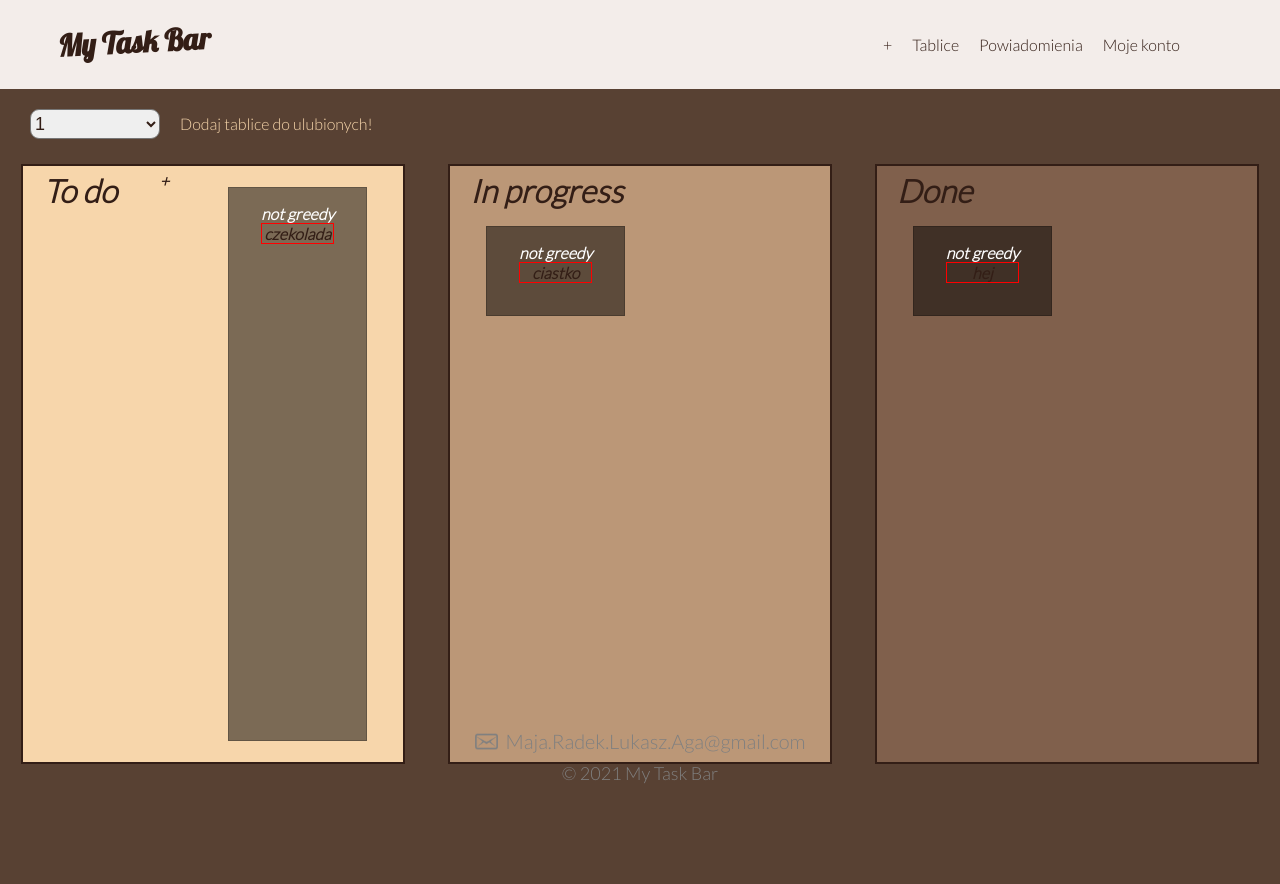
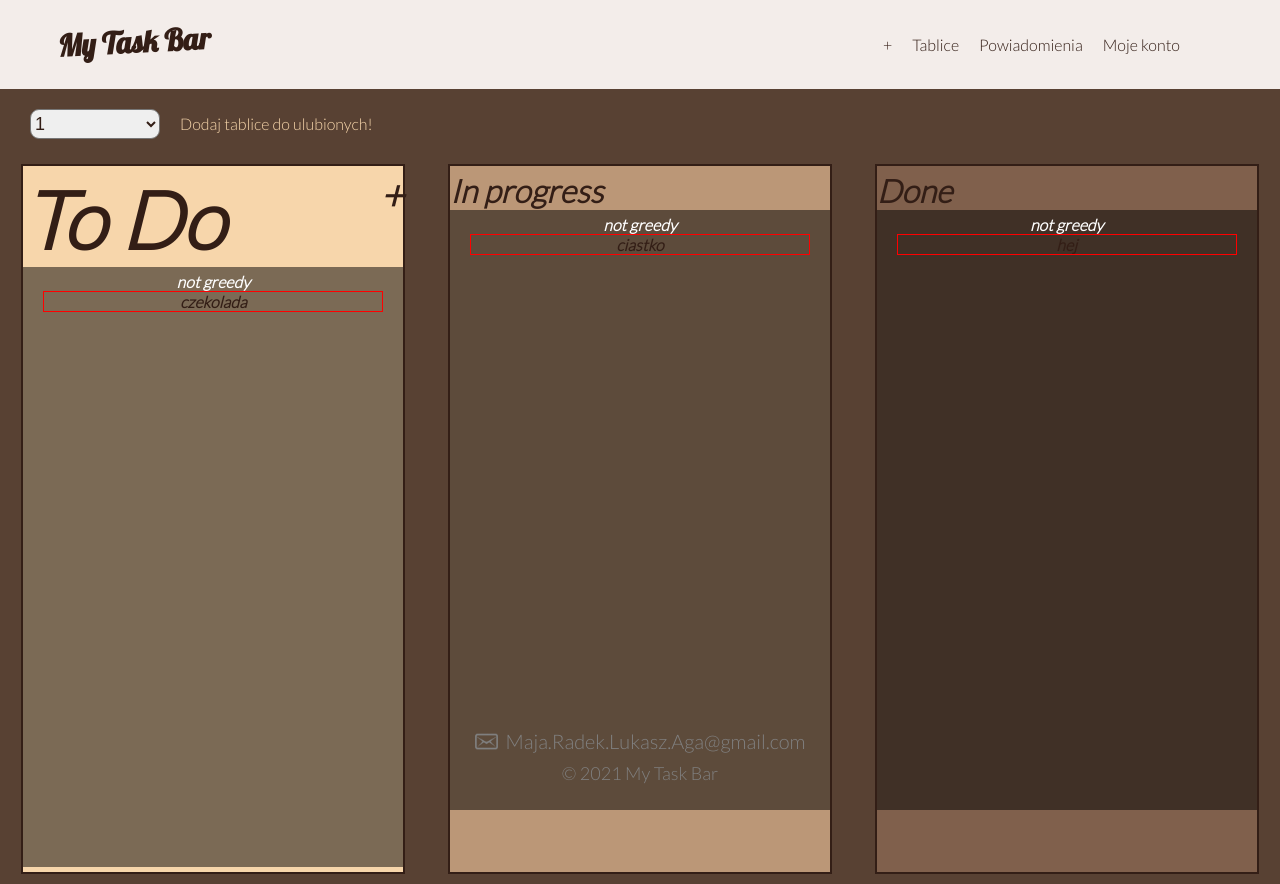
Before and after one commit to infoshareacademy/jfdzr2-nuclear-penguins, a React (Create React App) app: page /bartable in a window 1280 px wide. Before the commit the page ends 800 px from the top, so only its background shows below. Built offline with nearby package versions, Linux system fonts and the light colour scheme.

Commit message:
WIP: add the drop container on whole borad

```diff
--- a/src/components/boards/Boards.js
+++ b/src/components/boards/Boards.js
@@ -7,6 +7,8 @@ import {Task} from '../notes/Notes';
 import {DndProvider} from 'react-dnd';
 import {HTML5Backend} from 'react-dnd-html5-backend';
 import {DropPlace} from '../notes/DropPlace';
+// import {NoteWrapper} from '../notes/NoteWrapper';
+// import {Title} from '../boards/Title'
 
 export const Boards = () => {
   return (
@@ -16,7 +18,10 @@ export const Boards = () => {
       <DndProvider backend={HTML5Backend}>
         <div className="workBoards">
           <div className="toDo board">
-            <h1>To do</h1> <span className="addNote">+</span>
+            <div className="title">
+              <h1>To Do</h1>
+              <span className="addNote">+</span>
+            </div>
             <DropPlace>
               <div>
                 <Task text="czekolada" />
--- a/src/components/boards/boards.css
+++ b/src/components/boards/boards.css
@@ -6,7 +6,7 @@
 .board {
   display: block;
   margin: 10px;
-  padding: 5px 20px 5px 20px;
+  padding: 5px 0px;
   width: 30%;
   min-height: 75vh;
   text-align: left;
@@ -14,11 +14,13 @@
   font-weight: bold;
   border: 2px double #331e16;
 }
+.title {
+  display: flex;
+  justify-content: space-between;
+}
 
 .toDo {
   background-color: #f7d6ab;
-  display: flex;
-  justify-content: space-between;
 }
 
 .inProgress {
--- a/src/components/notes/DropPlace.js
+++ b/src/components/notes/DropPlace.js
@@ -4,15 +4,14 @@ import {useState} from 'react';
 
 function getStyle(backgroundColor) {
   return {
-    border: '1px solid rgba(0,0,0,0.2)',
     color: 'white',
     backgroundColor,
-    padding: '2rem',
-    paddingTop: '1rem',
-    margin: '1rem',
     textAlign: 'center',
     float: 'left',
     fontSize: '1rem',
+    padding: '5px 20px 5px 20px',
+    width: '100%',
+    minHeight: '75vh',
   };
 }
 
@@ -46,7 +45,7 @@ export const DropPlace = ({greedy, children}) => {
     <div ref={drop} style={getStyle(backgroundColor)}>
       {text}
       <br />
-      {hasDropped && <span>dropped {hasDroppedOnChild && ' on child'}</span>}
+      {hasDropped && <span> {hasDroppedOnChild && ' on child'}</span>}
       <div>{children}</div>
     </div>
   );
```
